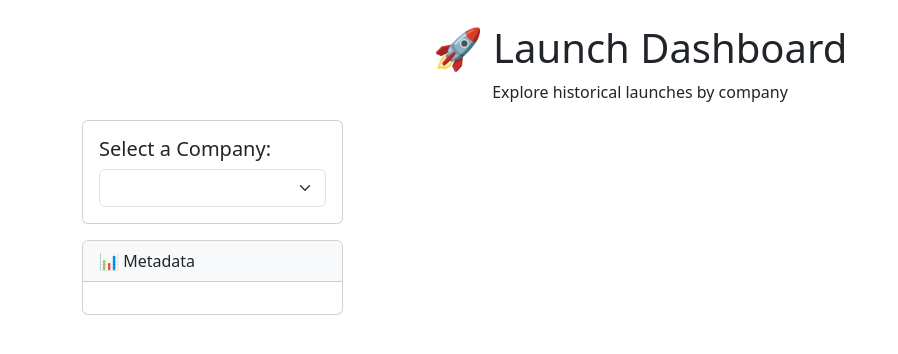
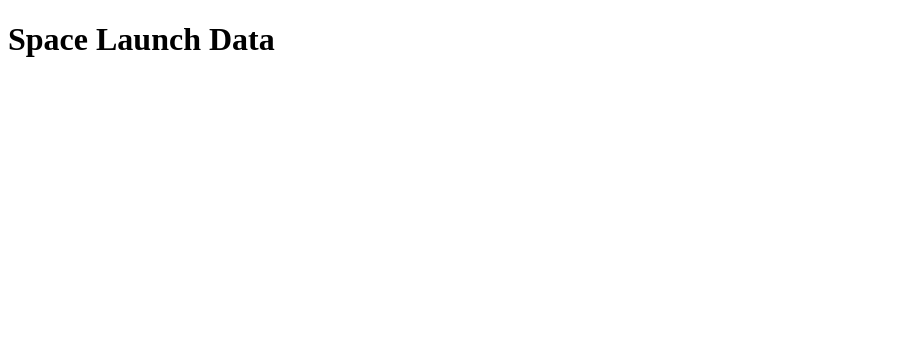
Before and after one commit to Gundam-Ronin/project3, a Flask app: page / in a window 1280 px wide. Shown: the top 354 px of the page, without its empty margins (0-898 px from the left). Run offline with Flask 3, Linux system fonts and the light colour scheme; lists and menus that the app fills with data are empty; some libraries are stand-ins or nearby versions.

Commit message:
Update index.html

```diff
--- a/Anthony_Launches/templates/index.html
+++ b/Anthony_Launches/templates/index.html
@@ -3,46 +3,13 @@
 <head>
   <meta charset="UTF-8" />
   <title>Launch Dashboard</title>
-  <meta name="viewport" content="width=device-width, initial-scale=1" />
-  <link
-    href="https://cdn.jsdelivr.net/npm/bootstrap@5.3.2/dist/css/bootstrap.min.css"
-    rel="stylesheet"
-  />
+  <script src="https://cdn.plot.ly/plotly-latest.min.js"></script>
 </head>
 <body>
-  <div class="container">
-    <h1 class="text-center mt-4">🚀 Launch Dashboard</h1>
-    <p class="text-center">Explore historical launches by company</p>
-
-    <div class="row">
-      <!-- Left panel -->
-      <div class="col-md-3">
-        <div class="card mb-3">
-          <div class="card-body">
-            <h5 class="card-title">Select a Company:</h5>
-            <select id="selCompany" class="form-select" onchange="optionChanged(this.value)"></select>
-          </div>
-        </div>
-
-        <div class="card">
-          <div class="card-header bg-light">📊 Metadata</div>
-          <div class="card-body" id="metadata-panel"></div>
-        </div>
-      </div>
-
-      <!-- Right panel -->
-      <div class="col-md-9">
-        <div id="bar" class="mb-4"></div>
-        <div id="bubble" class="mb-4"></div>
-        <div id="pie" class="mb-4"></div>
-      </div>
-    </div>
-  </div>
-
-  <!-- JS Libraries -->
-  <script src="https://d3js.org/d3.v7.min.js"></script>
-  <script src="https://cdn.plot.ly/plotly-latest.min.js"></script>
-  <script src="/static/js/d3-script.js"></script>
-
+  <h1>Space Launch Data</h1>
+  <div id="bar"></div>
+  <div id="bubble"></div>
+  <div id="line"></div>
+  <script src="/static/js/script.js"></script>
 </body>
 </html>
```
